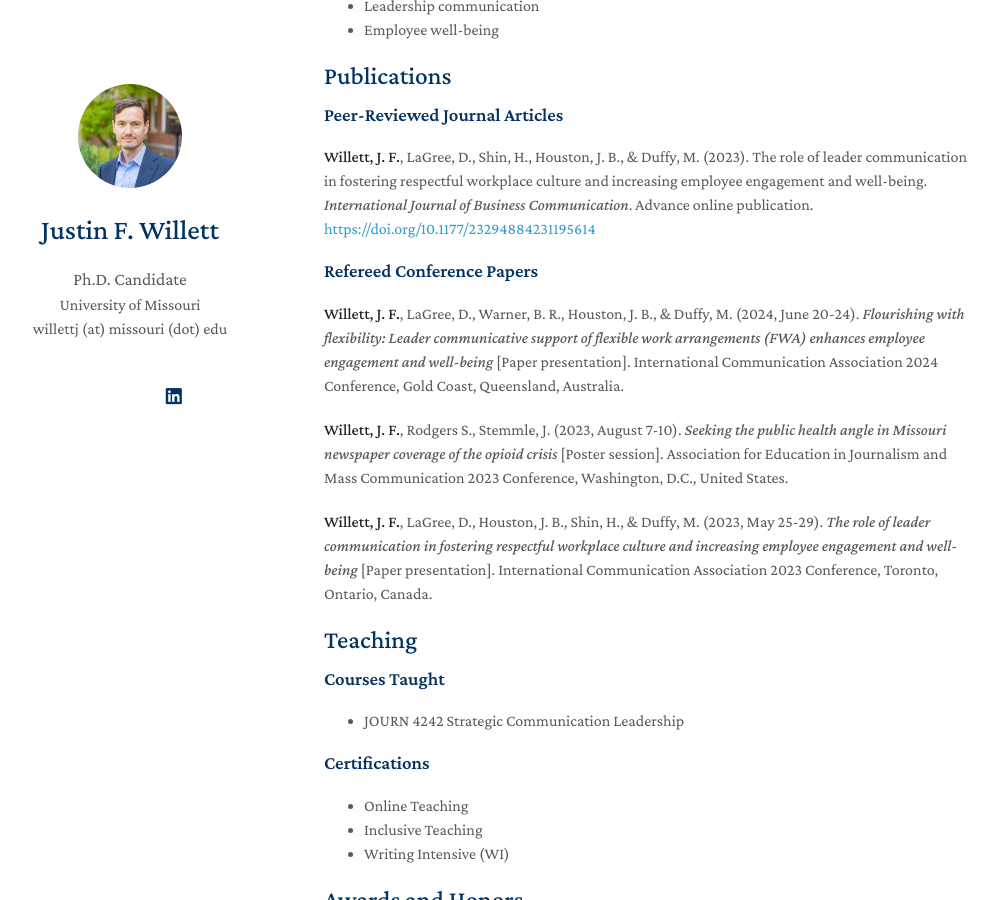
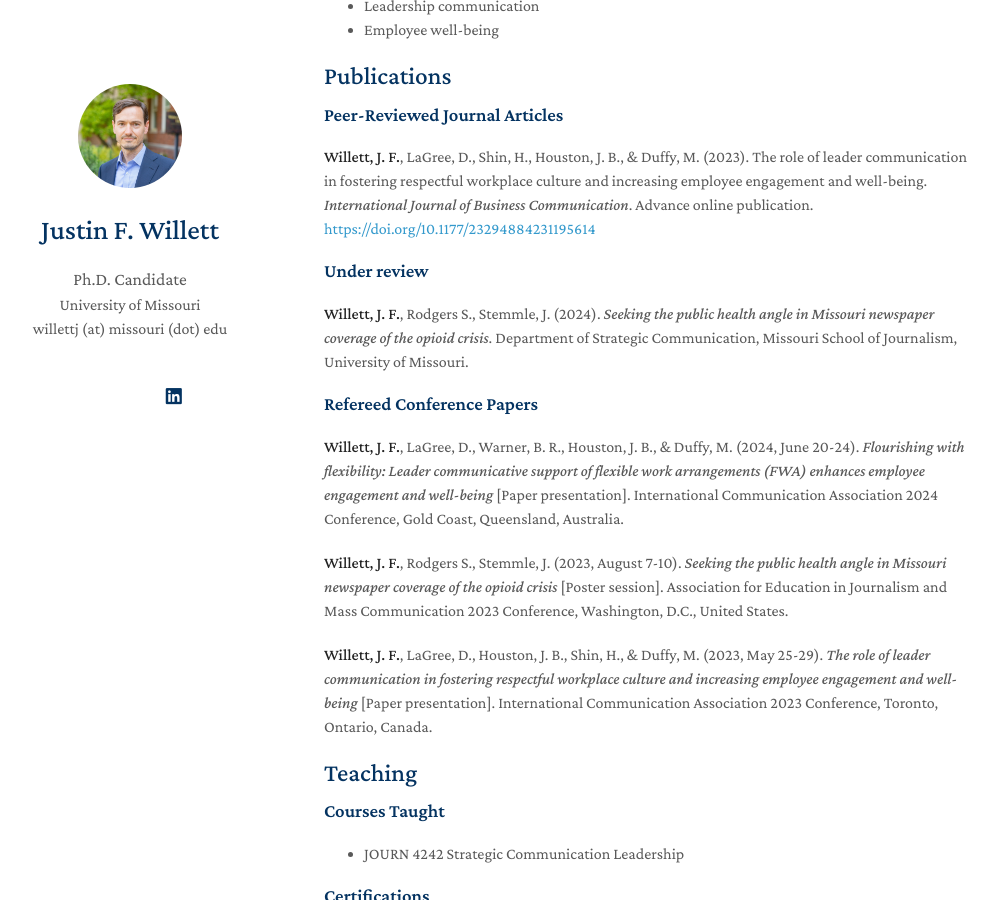
Before and after one commit to willettjf/willettjf.github.io, a Jekyll site: the page built from index.md, in a window 1280 px wide and 900 px high, scrolled down 345 px. Shown: the whole window, without its empty margins (146-1143 px from the left). Built offline with Jekyll 4.4.1, drawn with Linux system fonts in a browser that asks for light colours; nearby versions of some CDN libraries; a style sheet for code colours, icons or effects is not loaded; our own code applies the rules of GitHub Pages for plain Markdown files.

Commit message:
Update index.md

```diff
--- a/index.md
+++ b/index.md
@@ -21,6 +21,10 @@ I am a Ph.D. Candidate at the University of Missouri School of Journalism.  My e
 ### Peer-Reviewed Journal Articles
 
 **Willett, J. F.**, LaGree, D., Shin, H., Houston, J. B., & Duffy, M. (2023). The role of leader communication in fostering respectful workplace culture and increasing employee engagement and well-being. _International Journal of Business Communication_. Advance online publication. <a href="https://doi.org/10.1177/23294884231195614" target="_blank">https://doi.org/10.1177/23294884231195614</a>
+
+### Under review
+
+**Willett, J. F.**, Rodgers S., Stemmle, J. (2024). _Seeking the public health angle in Missouri newspaper coverage of the opioid crisis_. Department of Strategic Communication, Missouri School of Journalism, University of Missouri.
 
 ### Refereed Conference Papers
 
```
